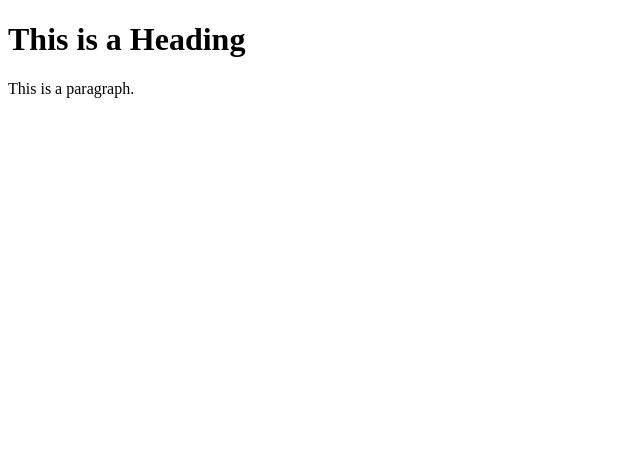
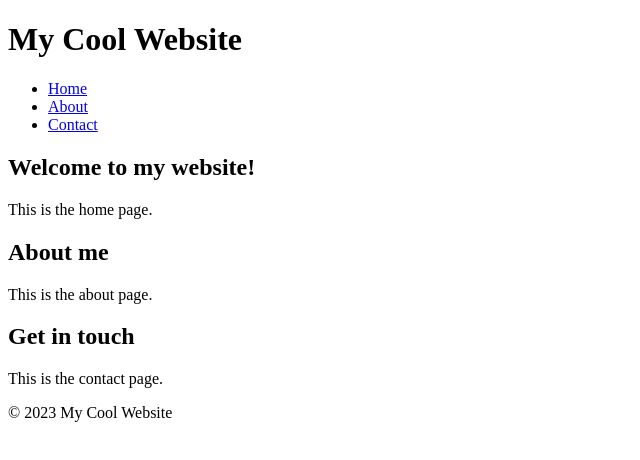
Before and after one commit to muovipull/muovipull.github.io, a plain HTML site: page index.html in a window 1280 px wide. Shown: the whole page, without its empty margins (0-640 px from the left). Drawn offline with Linux system fonts and the light colour scheme.

Commit message:
Firsa Push

```diff
--- a/index.html
+++ b/index.html
@@ -1,19 +1,46 @@
+<!-- html5 declaration -->
 <!DOCTYPE html>
-<html>
-<head>
-<title>Page Title</title>
-</head>
-<body>
 
-<h1>This is a Heading</h1>
-<p>This is a paragraph.</p>
-
-<script>
-    alert("Hello World");
-
-
-</script>
-
-
-</body>
+<!-- html element -->
+<html lang="en">
+  <head>
+    <!-- metadata about the document -->
+    <meta charset="UTF-8">
+    <meta name="viewport" content="width=device-width, initial-scale=1.0">
+    <title>My Cool Website</title>
+    <!-- link to external stylesheet -->
+    <link rel="stylesheet" href="styles.css">
+  </head>
+  <body>
+    <!-- header section -->
+    <header>
+      <h1>My Cool Website</h1>
+      <nav>
+        <ul>
+          <li><a href="#home">Home</a></li>
+          <li><a href="#about">About</a></li>
+          <li><a href="#contact">Contact</a></li>
+        </ul>
+      </nav>
+    </header>
+    <!-- main content section -->
+    <main>
+      <section id="home">
+        <h2>Welcome to my website!</h2>
+        <p>This is the home page.</p>
+      </section>
+      <section id="about">
+        <h2>About me</h2>
+        <p>This is the about page.</p>
+      </section>
+      <section id="contact">
+        <h2>Get in touch</h2>
+        <p>This is the contact page.</p>
+      </section>
+    </main>
+    <!-- footer section -->
+    <footer>
+      <p>&copy; 2023 My Cool Website</p>
+    </footer>
+  </body>
 </html>
```
